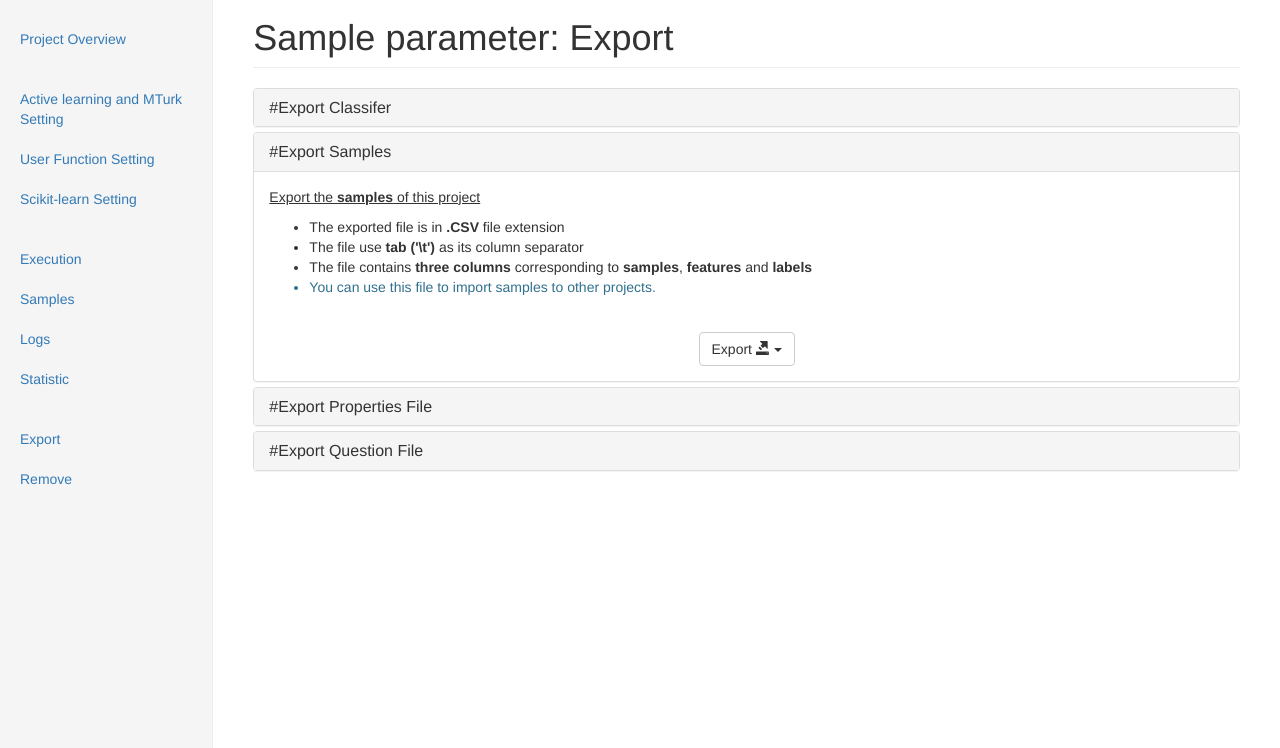
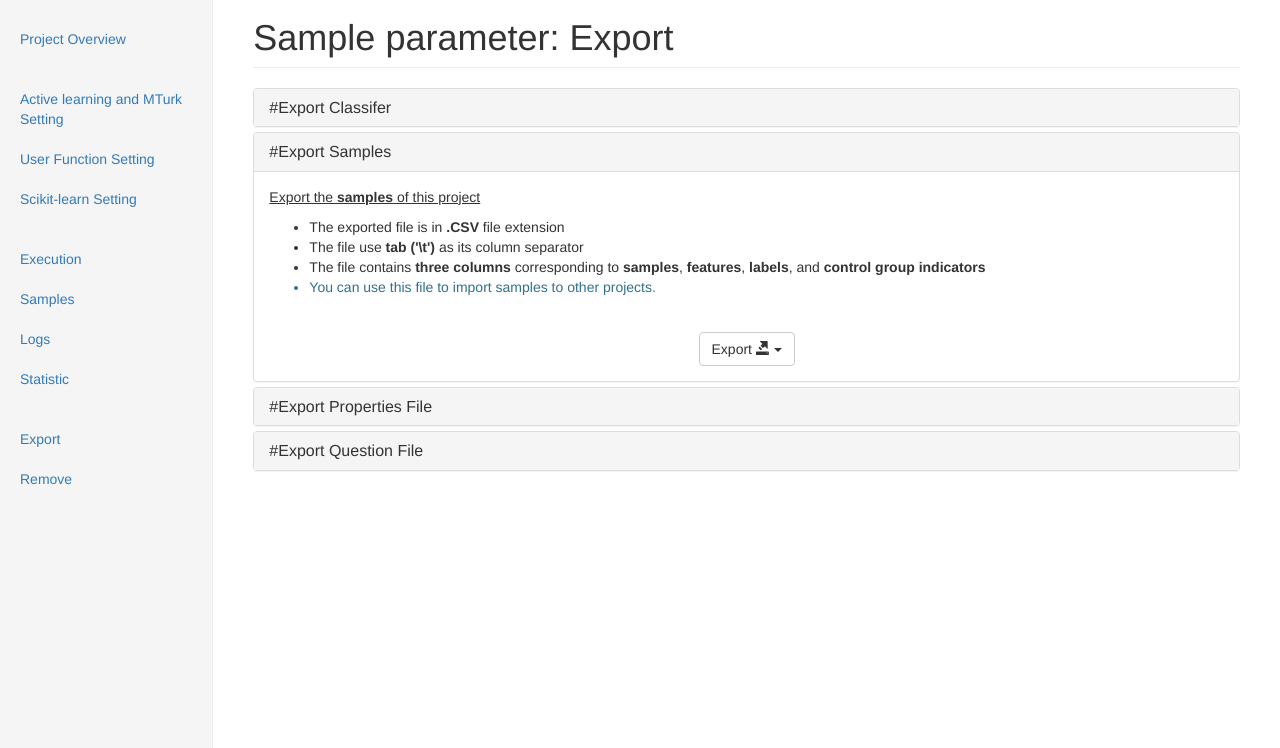
Before and after one commit to rigsby-chi/ActiveCrowd, a Flask app: template interface/templates/project/export.html in a window 1280 px wide, after a click on "#Export Samples". Shown: the part 52-800 px from the top of the page. Run offline with Flask 2, Linux system fonts and the light colour scheme; the template is opened without the code that fills it: most values are stand-ins (such as "Sample title", 1, 10 or a date in 2020); some libraries are stand-ins or nearby versions.

Commit message:
Add control group tag exportation

```diff
--- a/interface/templates/project/export.html
+++ b/interface/templates/project/export.html
@@ -81,7 +81,7 @@ def classify(clfLocation, samplesList):
         <ul>
           <li>The exported file is in <b>.CSV</b> file extension</li>
           <li>The file use <b>tab ('\t')</b> as its column separator</li>
-          <li>The file contains <b>three columns</b> corresponding to <b>samples</b>, <b>features</b> and <b>labels</b></li>
+          <li>The file contains <b>three columns</b> corresponding to <b>samples</b>, <b>features</b>, <b>labels</b>, and <b>control group indicators</b></li>
           <li class="text-info">You can use this file to import samples to other projects.</li>
         </ul>
         <br>
```
